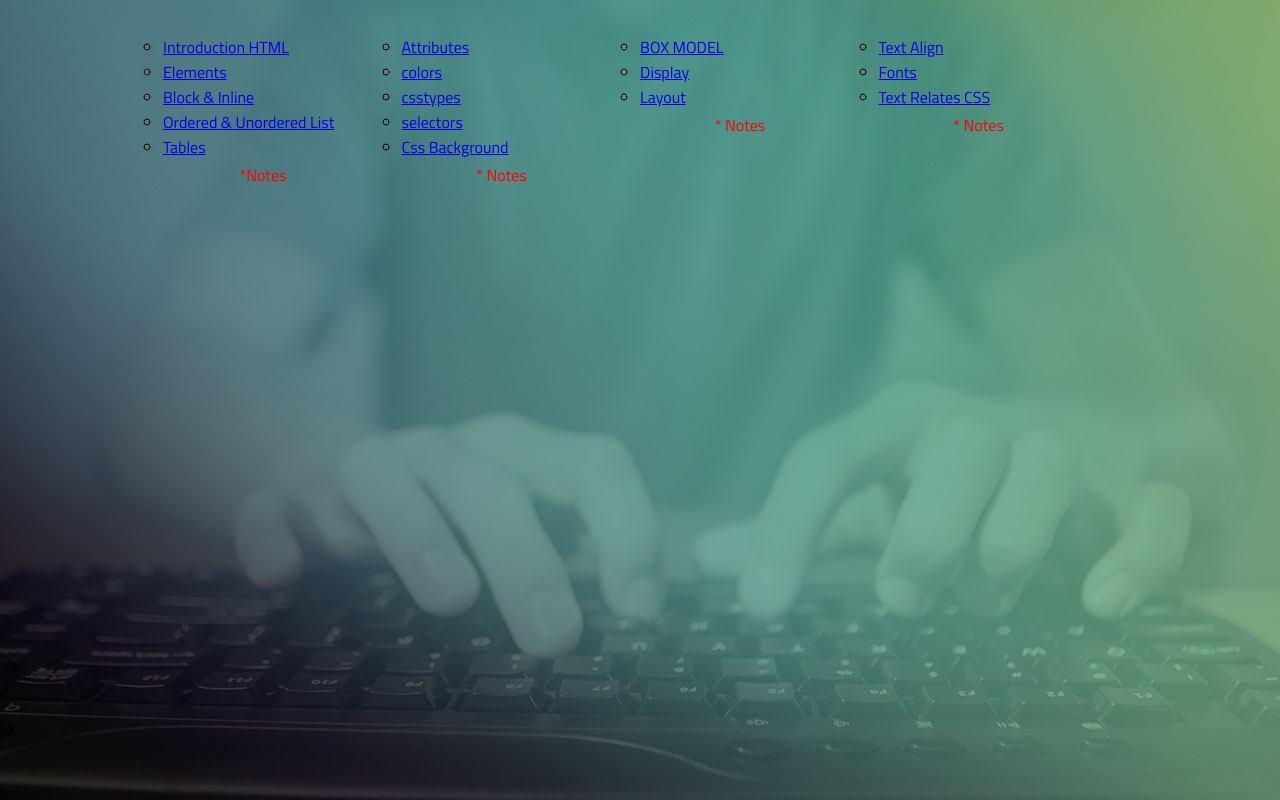
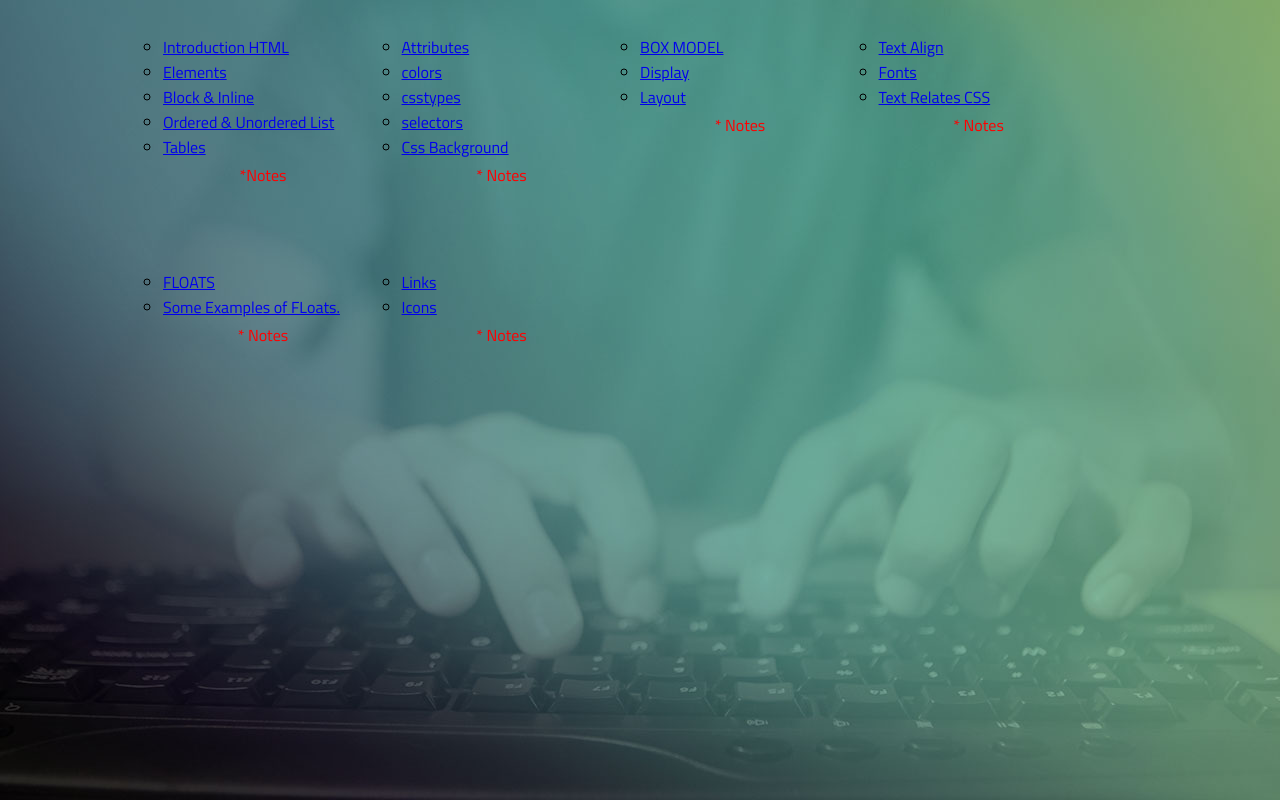
Before and after one commit to shiva1819/UI_9, a plain HTML site: page index.html in a window 1280 px wide. Drawn offline with Linux system fonts and the light colour scheme.

Commit message:
updated index html

```diff
--- a/index.html
+++ b/index.html
@@ -68,7 +68,7 @@
 				</li>
 			</ul>
 		</li>
-		 		<li id="day4">
+	 	<li id="day4">
 			<ul>
 				<li>
 					<a href="text_align.html" target="_blank"> Text Align </a>
@@ -84,6 +84,33 @@
 				</li>
 			</ul>
 		</li>
+	 	<li id="day5">
+			<ul>
+				<li>
+					<a href="floats.html" target="_blank"> FLOATS </a>
+				</li>
+				<li>
+					<a href="floatEx.html" target="_blank"> Some Examples of FLoats. </a>
+				</li>
+				<li class="notes">
+					<a href="day5.html" target="_blank"> * Notes  </a>
+				</li>
+			</ul>
+		</li>
+	 	<li id="day6">
+			<ul>
+				<li>
+					<a href="links.html" target="_blank"> Links </a>
+				</li>
+				<li>
+					<a href="icons.html" target="_blank"> Icons </a>
+				</li>
+				<li class="notes">
+					<a href="day6.html" target="_blank"> * Notes  </a>
+				</li>
+			</ul>
+		</li>
+
 	</ul>
 </body>
 </html>
```
Also changed, not shown: day5.html (added, +22 -0 lines), day6.html (added, +22 -0 lines), floats.html (+23 -1 lines), images/clearedfooter.png (added), images/floats.png (added), images/floats_collapse.png (added).
